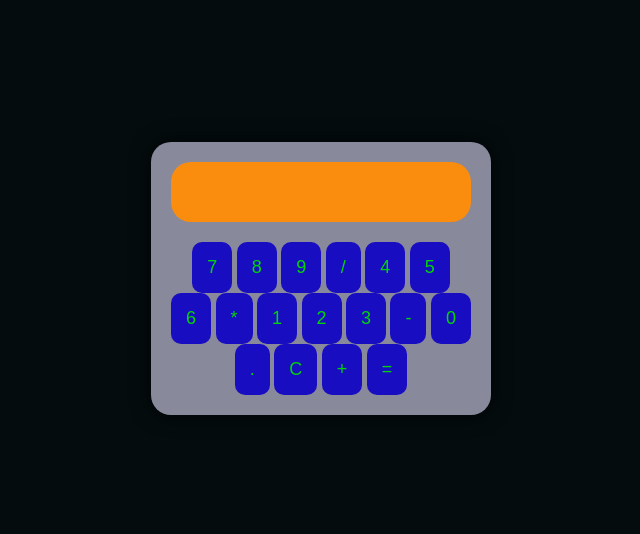
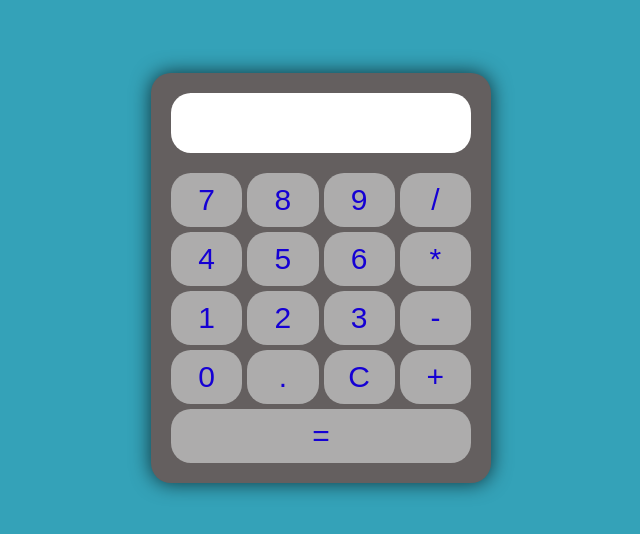
Before and after one commit to diamantonxd/Proyecto-de-Practica-Jos-Suarez, a plain HTML site: page index.html in a window 1280 px wide. Shown: the part 130-664 px from the top of the page, without its empty margins (319-959 px from the left). Drawn offline with Linux system fonts and the light colour scheme.

Commit message:
modificar EstiloCalculadora

```diff
--- a/EstiloCalculadora.css
+++ b/EstiloCalculadora.css
@@ -3,12 +3,12 @@ body {
     justify-content: center;
     align-items: center;
     height: 100vh;
-    background-color: #040c0e;
+    background-color: #34a2b8;
     font-family: Arial, sans-serif;
 }
 
 .CalculadoraPantalla {
-    background-color: #cfcae6a8;
+    background-color: #645f5f;
     padding: 20px;
     border-radius: 20px;
     box-shadow: 0 0 20px rgba(0, 0, 0, 0.7);
@@ -25,17 +25,38 @@ body {
     box-sizing: border-box;
     border: none;
     border-radius: 20px;
-    background-color: #fa8c0e;
-    text-align: right;
+    background-color: #ffffff;
+    color: #00d40b;
 }
 
 
+.CalculadoraBotones {
+    display: grid;
+    grid-template-columns: repeat(4, 1fr);
+    gap: 5px;
+}
+
 button {
-    padding: 15px;
-    font-size: 18px;
+    padding: 10px;
+    font-size: 30px;
     border: none;
-    border-radius: 10px;
-    background-color: #190dc2;
-    color: #00d40b;
+    border-radius: 20px;
+    background-color: #adacac;
+    color: #1500d4;
     cursor: pointer;
+    transition: background-color 0.2s, transform 0.2s;
 }
+
+button:hover {
+    background-color: #ff9100;
+    transform: scale(1.02);
+}
+
+button:active {
+    transform: scale(0.80);
+}
+
+#ResultadoOperacion {
+    grid-column: span 4;
+    color: #1500d4;
+}
```
